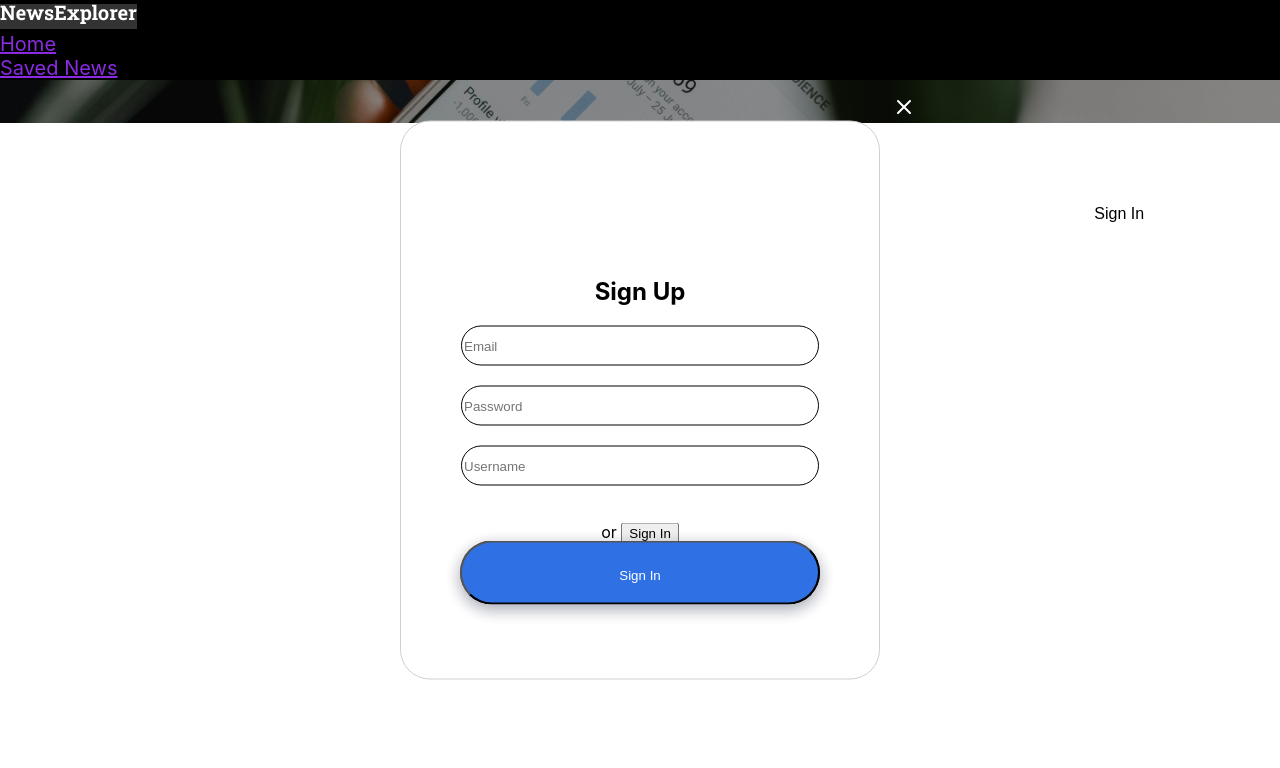
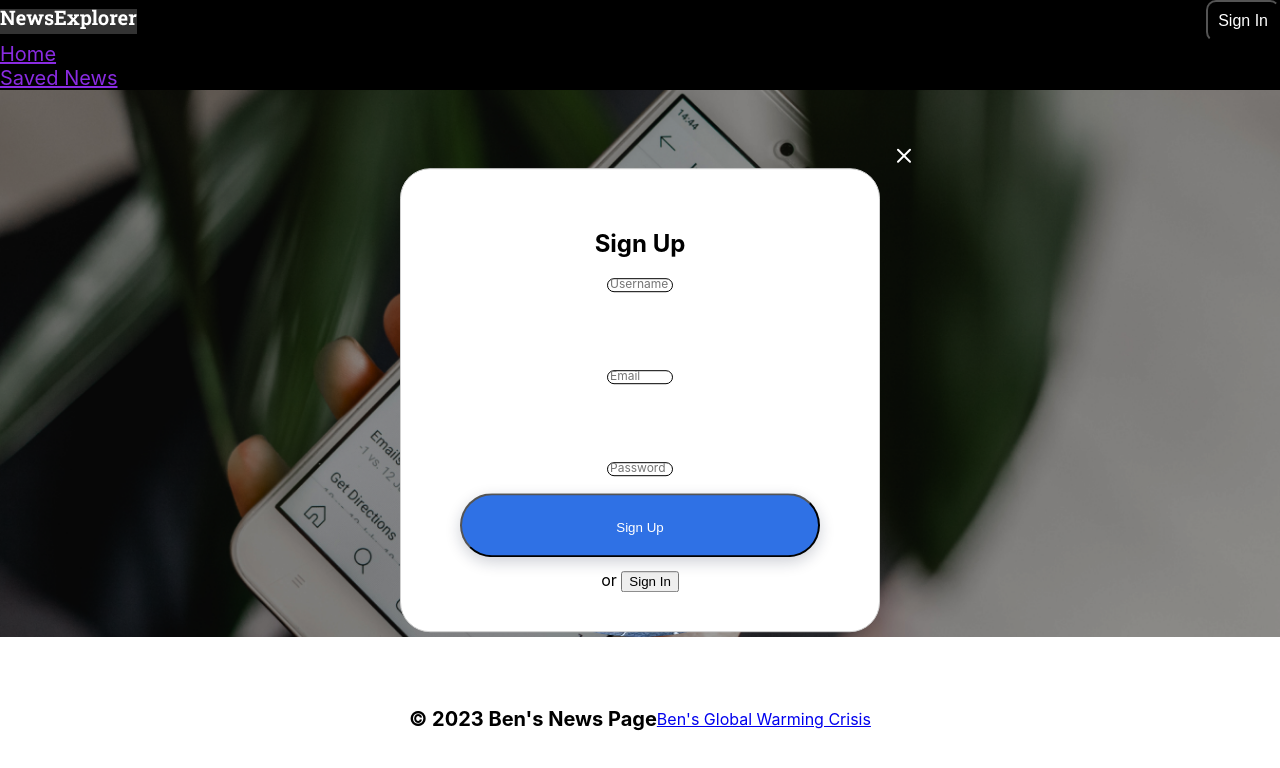
Before and after one commit to blinn26/project-name-frontend, a React (Create React App) app: page / in a window 1280 px wide. Both pictures are taken after a click on the button "Sign In". Shown: the top 768 px of the page. Built offline with nearby package versions, Linux system fonts and the light colour scheme; no server answers.

Commit message:
Bedtime night night

```diff
--- a/src/components/About/About.css
+++ b/src/components/About/About.css
@@ -1,4 +1,4 @@
-.about {
+/* .about {
   font-size: 20px;
   font-weight: 400;
   color: red;
@@ -34,4 +34,39 @@
   right: 480px;
   top: 350px;
   background: url('../images/BenImage.jpeg') no-repeat center/cover;
+} */
+
+.about {
+  font-size: 20px;
+  font-weight: 400;
+  color: red;
+  display: flex;
+  justify-content: center;
+  align-items: center;
 }
+
+.about__title,
+.about__text {
+  margin-bottom: 20px;
+  font-weight: bold;
+  display: flex;
+  justify-content: center;
+  align-items: center;
+}
+
+.about__title {
+  color: deeppink;
+}
+
+.about__text {
+  color: greenyellow;
+  font-size: 24px;
+}
+
+.about__image {
+  width: 464px;
+  height: 464px;
+  border-radius: 50%;
+  margin: auto;
+  background: url('../images/BenImage.jpeg') no-repeat center/cover;
+}
--- a/src/components/App/App.css
+++ b/src/components/App/App.css
@@ -1,20 +1,42 @@
 .page {
   background-color: black;
   padding: 30px;
+  display: flex;
+  flex-direction: column;
+  align-items: center;
 }
 
 .page__wrapper {
+  max-width: 90%;
+  /* adjust this as needed */
   margin: 0 auto;
-  max-width: 1600px;
 }
 
 .App {
   text-align: center;
+  display: flex;
+  flex-direction: column;
+  justify-content: center;
+  align-items: center;
 }
 
 .App-logo {
   height: 40vmin;
   pointer-events: none;
+}
+
+.App-header {
+  width: 100%;
+  display: flex;
+  flex-direction: column;
+  align-items: center;
+  justify-content: center;
+  font-size: calc(10px + 2vmin);
+  color: white;
+}
+
+.App-link {
+  color: #61dafb;
 }
 
 @media (prefers-reduced-motion: no-preference) {
--- a/src/components/Footer/Footer.css
+++ b/src/components/Footer/Footer.css
@@ -2,15 +2,10 @@
   display: flex;
   justify-content: center;
   align-items: center;
-  margin-top: 50;
-
-  position: relative;
-  top: 380px;
-  align-items: center;
-  align-content: center;
-  background-size: contain;
+  margin-top: 50px;
+  /* ensure the correct unit */
+  width: 100%;
 }
-
 
 .footer__text {
   font-size: 20px;
--- a/src/components/Header/Header.css
+++ b/src/components/Header/Header.css
@@ -15,7 +15,7 @@
   background-color: #333;
 }
 
-.main__button {
+/* .main__button {
   width: 176px;
   height: 48px;
   position: absolute;
@@ -29,5 +29,3 @@
   background-color: rgba(255, 255, 255, 1);
   color: black;
   /* You may want to specify the button text color */
-  cursor: pointer;
-}
--- a/src/components/Main/Main.css
+++ b/src/components/Main/Main.css
@@ -13,10 +13,12 @@
 /* .main__title {
   color: gray;
 } */
-
 .main__button {
   padding: 10px;
   font-size: 16px;
   cursor: pointer;
   border-radius: 10px;
+  background-color: transparent;
+  color: #ffffff;
+  /* Add this line to make the text color white */
 }
--- a/src/components/Main/Main.js
+++ b/src/components/Main/Main.js
@@ -1,12 +1,15 @@
 import React from 'react';
 import './Main.css';
 import blackonWhite from '../images/phonepic.png';
+import About from '../About/About';
 /* import Preloader from '../Preloader/Preloader'; */
 
 const Main = () => {
   return (
     <div className='main' style={{ backgroundImage: `url(${blackonWhite})` }}>
       <h1 className='main__title'></h1>
+      <h2 className='main__subtitle'></h2>
+      <About />
       {/*  {<Preloader />} */}
     </div>
   );
--- a/src/components/ModalWithForm/ModalWithForm.css
+++ b/src/components/ModalWithForm/ModalWithForm.css
@@ -1,17 +1,18 @@
 .modal {
   box-sizing: border-box;
+  display: flex;
+  align-items: center;
+  justify-content: center;
   position: fixed;
   top: 50%;
   left: 50%;
   transform: translate(-50%, -50%);
-  width: 480px;
-  height: 559px;
+  width: 80%;
+  max-width: 480px;
+  max-height: 90vh;
   background: #FFFFFF;
   border: 1px solid #CFCFCF;
   border-radius: 30px;
-  display: flex;
-  align-items: center;
-  justify-content: center;
   visibility: hidden;
   opacity: 0;
   transition: visibility 0s, opacity 0.5s linear;
@@ -89,3 +90,34 @@
   line-height: 15px;
   color: #FF0000;
 }
+
+.modal__input {
+  width: 66px;
+  height: 14px;
+  font-family: Inter, sans-serif;
+  font-weight: 400;
+  font-size: 12px;
+  line-height: 14.52px;
+  color: #2F71E5;
+  margin-bottom: 78px;
+  /* to create vertical space between fields */
+}
+
+.modal__button-submit {
+  width: 360px;
+  height: 64px;
+  border-radius: 100px;
+  background-color: rgba(47, 113, 229, 1);
+  box-shadow: 0px 5px 15px rgba(14, 26, 57, 0.2);
+  box-sizing: border-box;
+  position: absolute;
+  bottom: 74px;
+  color: #ffffff;
+  text-align: center;
+  line-height: 64px;
+}
+
+/* You can create a class for the last input field in both forms to remove the bottom margin */
+.modal__input_last {
+  margin-bottom: 0;
+}
--- a/src/components/SignInandUpModal/SignInandUpModal.js
+++ b/src/components/SignInandUpModal/SignInandUpModal.js
@@ -1,12 +1,13 @@
 import React, { useState, useEffect } from 'react';
 import ModalWithForm from '../ModalWithForm/ModalWithForm';
 
-function SignInandUpModal({ isOpen, onClose, onLogin, switchToRegister }) {
+function SignInandUpModal({ isOpen, onClose }) {
   const [username, setUsername] = useState('');
   const [email, setEmail] = useState('');
   const [password, setPassword] = useState('');
   const [isSignUp, setIsSignUp] = useState(true); // initial state is sign up
   const [isValidEmail, setIsValidEmail] = useState(true);
+  const [isValidUsername, setIsValidUsername] = useState(true);
 
   useEffect(() => {
     console.log(`Modal open state: ${isOpen}`);
@@ -17,20 +18,23 @@ function SignInandUpModal({ isOpen, onClose, onLogin, switchToRegister }) {
     return re.test(email);
   };
 
+  const validateUsername = (username) => {
+    return username.length >= 2 && username.length <= 30; // adjust as needed
+  };
+
   const handleEmailChange = (e) => {
     setEmail(e.target.value);
     setIsValidEmail(validateEmail(e.target.value));
   };
 
+  const handleUsernameChange = (e) => {
+    setUsername(e.target.value);
+    setIsValidUsername(validateUsername(e.target.value));
+  };
+
   const handleSubmit = (e) => {
     e.preventDefault();
     // Validation for confirming password can be done here
-  };
-
-  const handleCloseOnOverlayClick = (event) => {
-    if (event.target === event.currentTarget) {
-      onClose();
-    }
   };
 
   const toggleForm = () => {
@@ -41,42 +45,46 @@ function SignInandUpModal({ isOpen, onClose, onLogin, switchToRegister }) {
   };
 
   return (
-    <ModalWithForm isOpen={isOpen} onClose={onClose} onSubmit={handleSubmit} buttonText='Sign In' isValid>
+    <ModalWithForm
+      isOpen={isOpen}
+      onClose={onClose}
+      onSubmit={handleSubmit}
+      buttonText={isSignUp ? 'Sign Up' : 'Sign In'}
+      isValid>
       <h2 className='modal__title'>{isSignUp ? 'Sign Up' : 'Sign In'}</h2>
+      {isSignUp && (
+        <input
+          className={`modal__input ${!isValidUsername ? 'invalid' : ''}`}
+          type='text'
+          value={username}
+          onChange={handleUsernameChange}
+          placeholder='Username'
+          required
+        />
+      )}
       <input
-        className={`modal__input ${!isValidEmail ? 'input_invalid' : ''}`}
+        className={`modal__input ${!isValidEmail ? 'invalid' : ''}`}
         type='email'
         value={email}
         onChange={handleEmailChange}
         placeholder='Email'
+        required
       />
       {!isValidEmail && <span className='input_error'>Invalid email address</span>}
       <input
-        className='modal__input'
+        className={`modal__input ${!isValidUsername ? 'invalid' : ''}`}
         type='password'
         value={password}
         onChange={(e) => setPassword(e.target.value)}
         placeholder='Password'
+        required
       />
-      {isSignUp && (
-        <input
-          className='modal__input'
-          type='text'
-          value={username}
-          onChange={(e) => setUsername(e.target.value)}
-          placeholder='Username'
-        />
-      )}
-      <button className='modal__button-submit' type='submit'>
-        {isSignUp ? 'Sign Up' : 'Sign In'}
-      </button>
       <p>
         <span className='or-text'>or</span>{' '}
         <button className='toggle-form-button' onClick={toggleForm}>
           {isSignUp ? 'Sign In' : 'Sign Up'}
         </button>
       </p>
-      {/*  <button className='modal__button-close' type='button' onClick={onClose}></button> */}
     </ModalWithForm>
   );
 }
```
